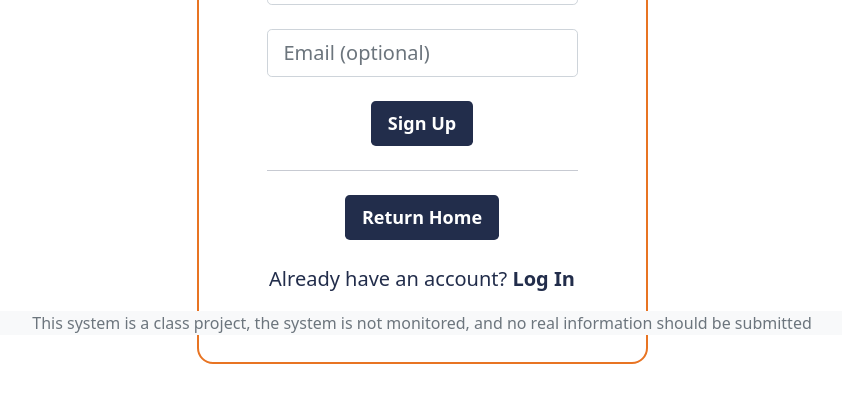
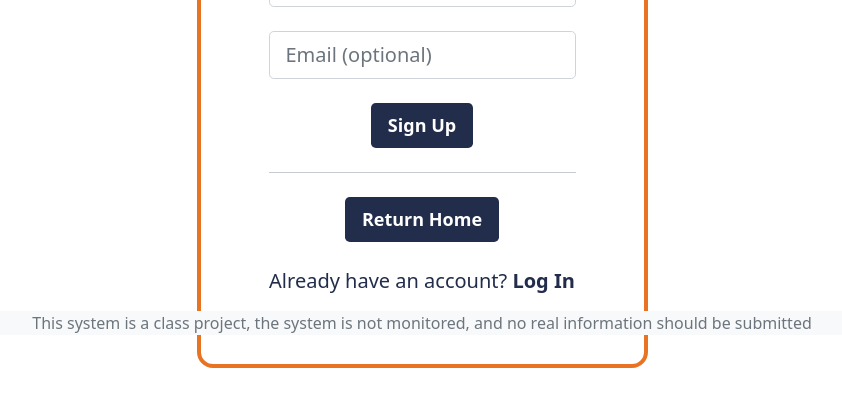
Before and after one commit to MiaLA55/UVA-Dine-Reporter, a Django app: page /accounts/signup/ in a window 1280 px wide. Shown: the part 465-881 px from the top of the page, without its empty margins (218-1060 px from the left). Before the commit the page ends 829 px from the top, so only its background shows below. Run offline with Django 5.2, Linux system fonts and the light colour scheme; some libraries are stand-ins or nearby versions.

Commit message:
bolder borders for signup and login

```diff
--- a/login/templates/account/login.html
+++ b/login/templates/account/login.html
@@ -24,6 +24,7 @@
     .login-form {
         border: 2px solid #e87423;
         border-radius: 1rem;
+        border-width: 4px;
         padding: 20px;
     }
 
--- a/login/templates/account/signup.html
+++ b/login/templates/account/signup.html
@@ -24,6 +24,7 @@
         border: 2px solid #e87423;
         border-radius: 1rem;
         padding: 20px;
+         border-width: 4px;
     }
 
     .signup-form input {
```
